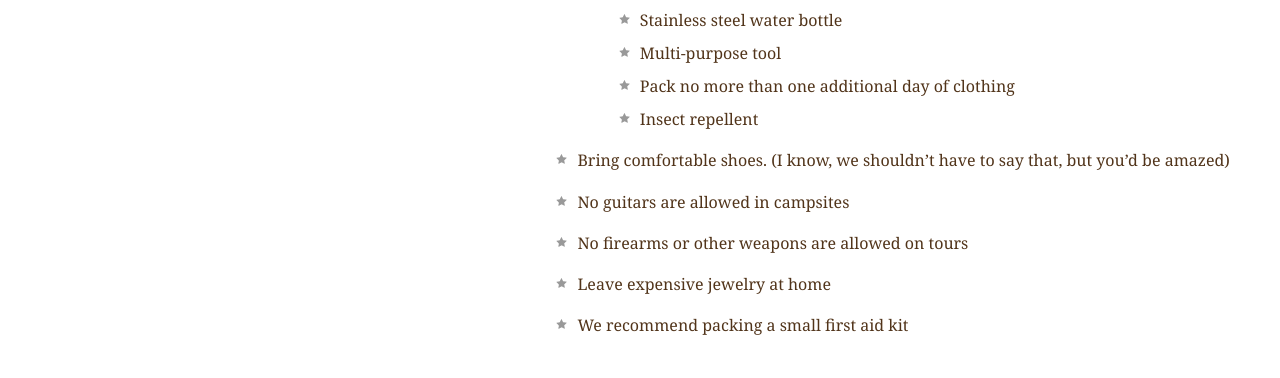
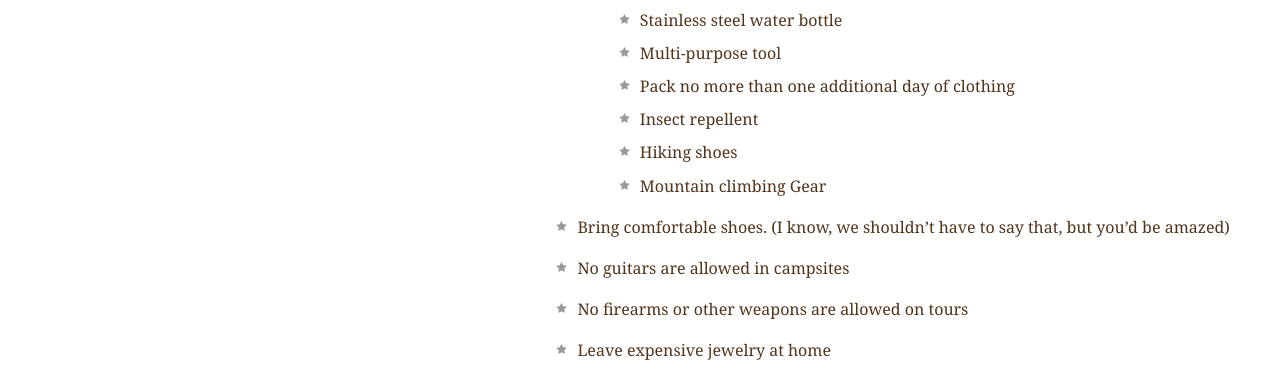
Before and after one commit to famor/explore_california, a plain HTML site: page resources.html in a window 1280 px wide. Shown: the part 2226-2604 px from the top of the page. Drawn offline with Linux system fonts and the light colour scheme.

Commit message:
Added camping gear items to the resouces.html file

```diff
--- a/resources.html
+++ b/resources.html
@@ -104,6 +104,8 @@
                 <li>Multi-purpose tool</li>
                 <li>Pack no more than one additional day of clothing</li>
                 <li>Insect repellent</li>
+                <li>Hiking shoes</li>
+                <li>Mountain climbing Gear</li>
               </ul>
             </li>
             <li>Bring comfortable shoes. (I know, we shouldn’t have to say that, but you’d be amazed)</li>
```
